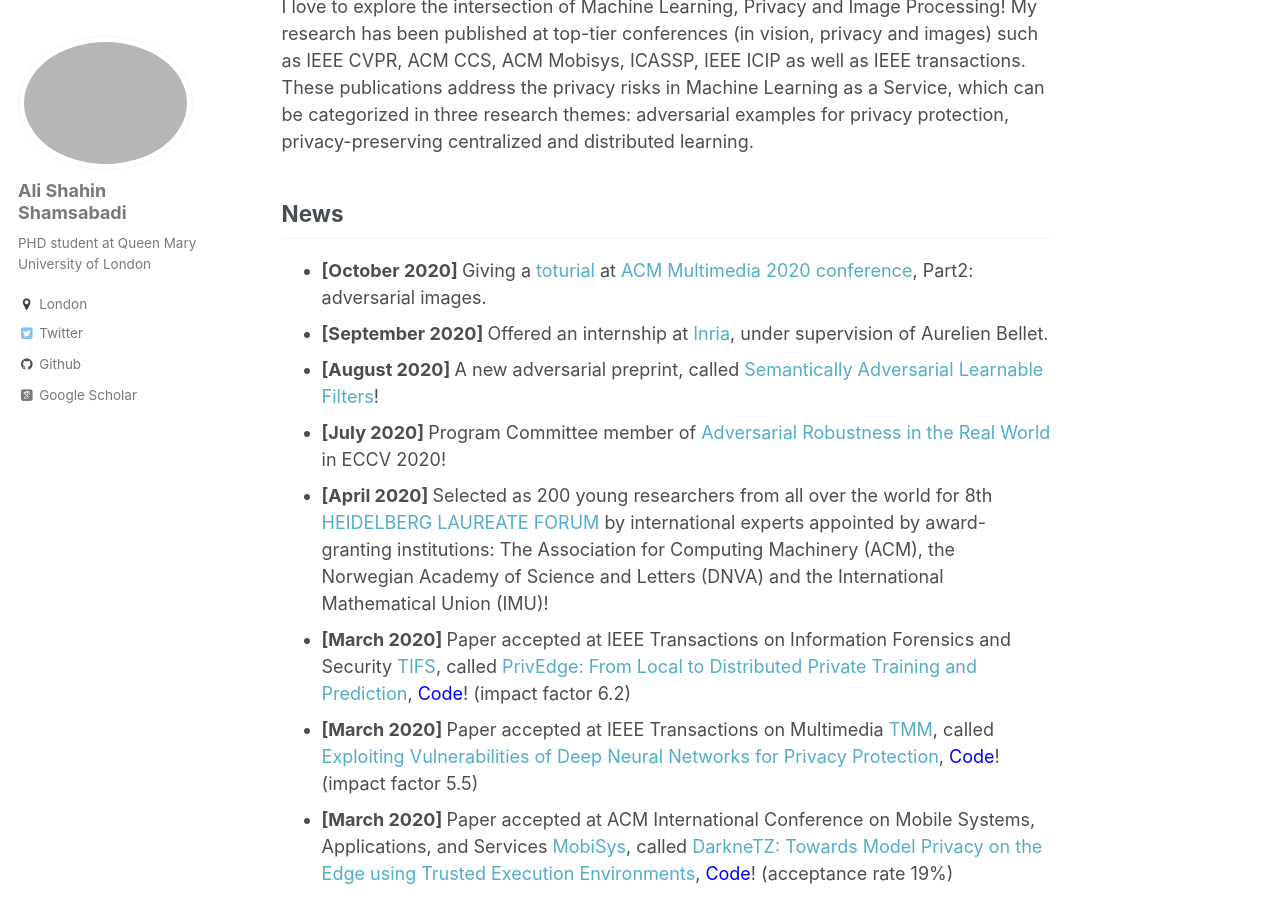
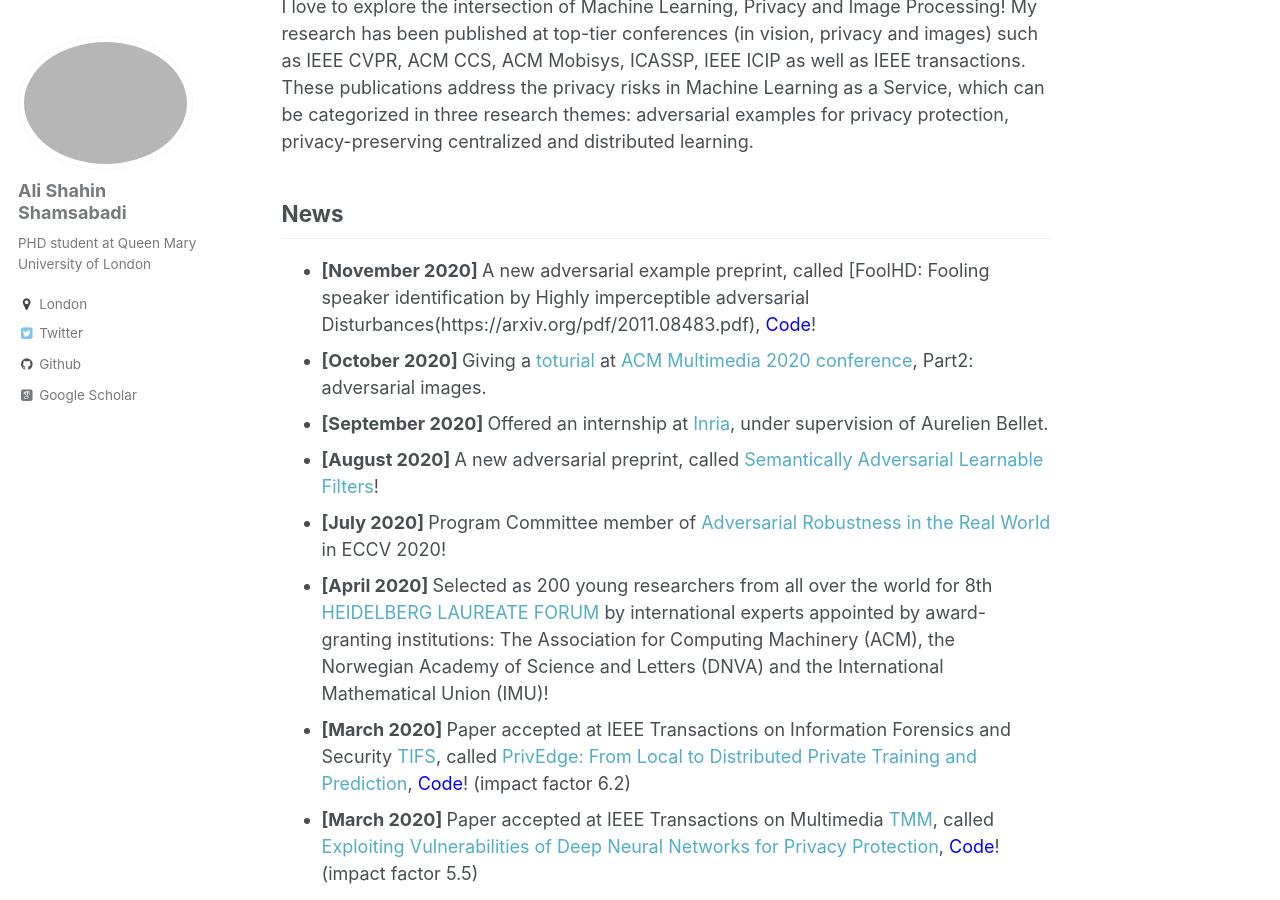
Before and after one commit to AliShahin/AliShahin.github.io, a Jekyll site: the page built from _pages/about.md, in a window 1280 px wide and 900 px high, scrolled down 398 px. Built offline with Jekyll 4.4.1, drawn with Linux system fonts in a browser that asks for light colours; some web fonts are replaced.

Commit message:
Update about.md

```diff
--- a/_pages/about.md
+++ b/_pages/about.md
@@ -15,6 +15,7 @@ I am currently a PhD intern at Inria. I am also a third-year PhD student of Cent
 I love to explore the intersection of Machine Learning, Privacy and Image Processing! My research has been published at top-tier conferences (in vision, privacy and images) such as IEEE CVPR, ACM CCS, ACM Mobisys, ICASSP, IEEE ICIP as well as IEEE transactions. These publications address the privacy risks in Machine Learning as a Service, which can be categorized in three research themes: adversarial examples for privacy protection, privacy-preserving centralized and distributed learning.
 
 ## News
+- <b> [November 2020] </b> A new adversarial example preprint, called [FoolHD: Fooling speaker identification by Highly imperceptible adversarial Disturbances(https://arxiv.org/pdf/2011.08483.pdf), [<font color="blue">Code</font>](https://fsept11.github.io/FoolHD/)!
 - <b> [October 2020] </b> Giving a [toturial](http://cis.eecs.qmul.ac.uk/privacymultimedia.html) at [ACM Multimedia 2020 conference](https://2020.acmmm.org), Part2: adversarial images.
 - <b> [September 2020] </b> Offered an internship at [Inria](https://www.inria.fr/en/centre-inria-lille-nord-europe), under supervision of Aurelien Bellet.
 - <b> [August 2020] </b> A new adversarial preprint, called [Semantically Adversarial Learnable Filters](https://arxiv.org/pdf/2008.06069.pdf)!
```
